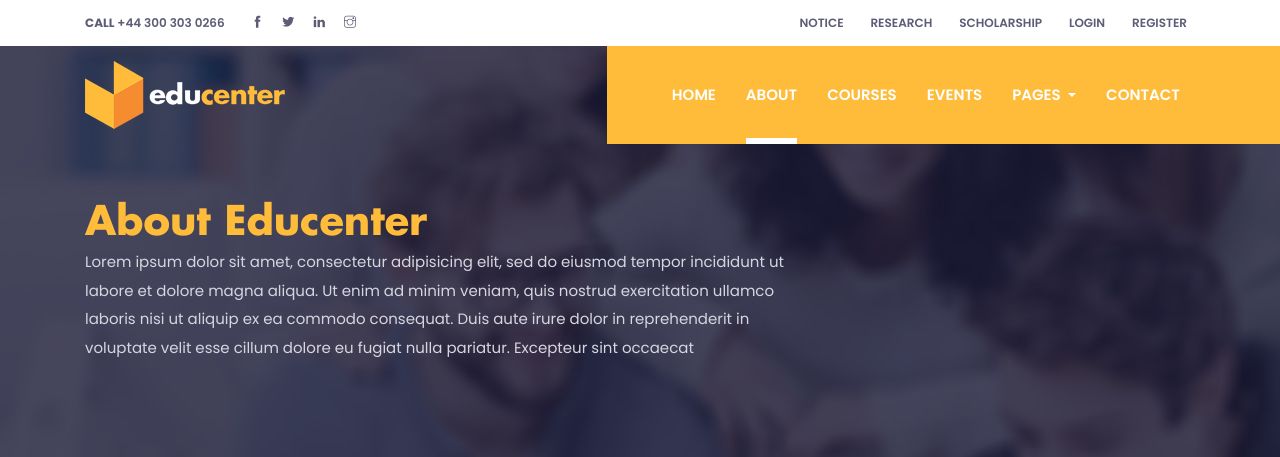
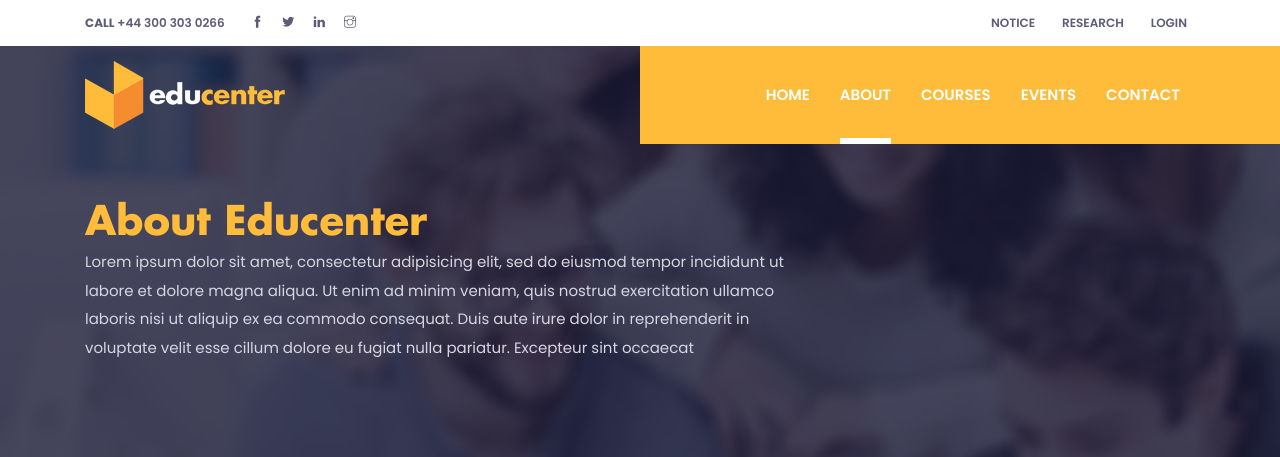
Before and after one commit to MaskeyPuja/educenter, a Django app: page /about in a window 1280 px wide. Shown: the top 457 px of the page. Run offline with Django 3.2, Linux system fonts and the light colour scheme; some libraries are stand-ins or nearby versions.

Commit message:
pages, scholarship and register heading removed

```diff
--- a/eduapp/templates/eduapp/base.html
+++ b/eduapp/templates/eduapp/base.html
@@ -54,9 +54,9 @@
           <ul class="list-inline">
             <li class="list-inline-item"><a class="text-uppercase text-color p-sm-2 py-2 px-0 d-inline-block" href="{% url 'notice' %}">notice</a></li>
             <li class="list-inline-item"><a class="text-uppercase text-color p-sm-2 py-2 px-0 d-inline-block" href="{% url 'research' %}">research</a></li>
-            <li class="list-inline-item"><a class="text-uppercase text-color p-sm-2 py-2 px-0 d-inline-block" href="{% url 'scholarship' %}">SCHOLARSHIP</a></li>
+<!--             <li class="list-inline-item"><a class="text-uppercase text-color p-sm-2 py-2 px-0 d-inline-block" href="{% url 'scholarship' %}">SCHOLARSHIP</a></li> -->
             <li class="list-inline-item"><a class="text-uppercase text-color p-sm-2 py-2 px-0 d-inline-block" href="#" data-toggle="modal" data-target="#loginModal">login</a></li>
-            <li class="list-inline-item"><a class="text-uppercase text-color p-sm-2 py-2 px-0 d-inline-block" href="#" data-toggle="modal" data-target="#signupModal">register</a></li>
+<!--             <li class="list-inline-item"><a class="text-uppercase text-color p-sm-2 py-2 px-0 d-inline-block" href="#" data-toggle="modal" data-target="#signupModal">register</a></li> -->
           </ul>
         </div>
       </div>
@@ -89,7 +89,7 @@
 <!--             <li class="nav-item @@blog">
               <a class="nav-link" href="blog.html">BLOG</a>
             </li> -->
-            <li class="nav-item dropdown view {% if active == 'page' %} active {% endif %}">
+<!--             <li class="nav-item dropdown view {% if active == 'page' %} active {% endif %}">
               <a class="nav-link dropdown-toggle" href="#" id="navbarDropdown" role="button" data-toggle="dropdown"
                 aria-haspopup="true" aria-expanded="false">
                 Pages
@@ -103,9 +103,9 @@
                 <a class="dropdown-item" href="{% url 'scholarship' %}">Scholarship</a>
                 <a class="dropdown-item" href="{% url 'course-detail' %}">Course Details</a>
                 <a class="dropdown-item" href="event-single.html">Event Details</a>
-                <!-- <a class="dropdown-item" href="blog-single.html">Blog Details</a> -->
+                <a class="dropdown-item" href="blog-single.html">Blog Details</a>
               </div>
-            </li>
+            </li> -->
             <li class="nav-item {% if active == 'contact' %} active {% endif %}">
               <a class="nav-link " href="{% url 'contact' %}">CONTACT</a>
             </li>
```
